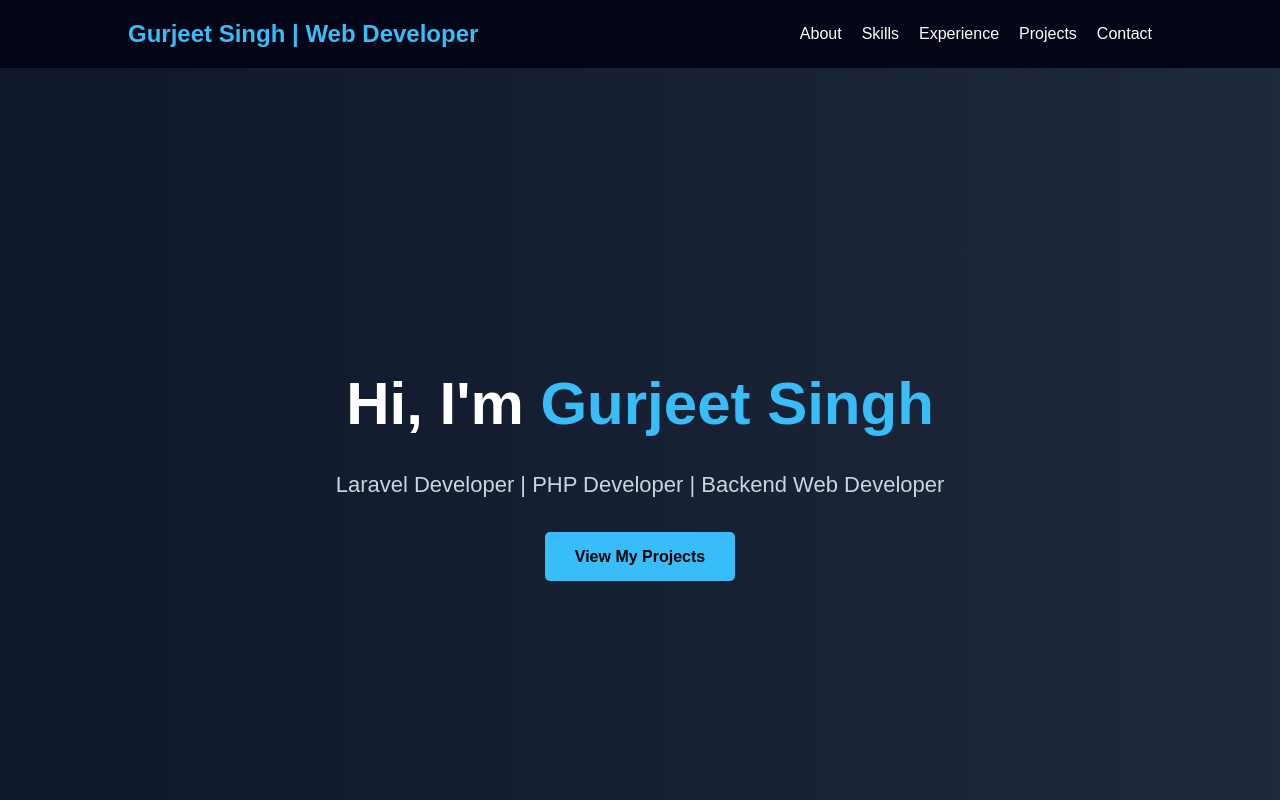
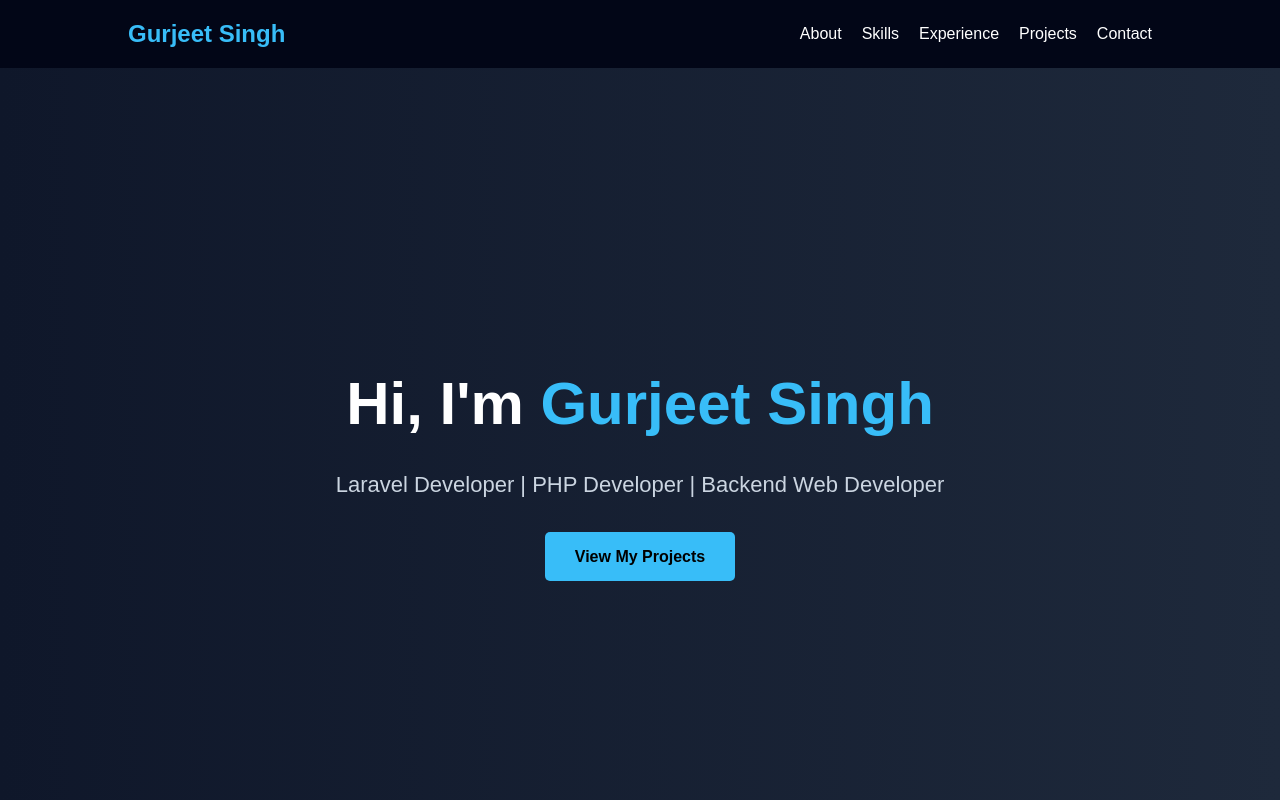
Before and after one commit to GurjeetAppin/GurjeetDev, a plain HTML site: page index.html in a window 1280 px wide. Shown: the top 800 px of the page. Drawn offline with Linux system fonts and the light colour scheme.

Commit message:
First Commit

```diff
--- a/index.html
+++ b/index.html
@@ -232,7 +232,7 @@
 
     <nav>
 
-        <h2>Gurjeet Singh | Web Developer</h2>
+        <h2>Gurjeet Singh</h2>
 
         <ul>
             <li><a href="#about">About</a></li>
```
